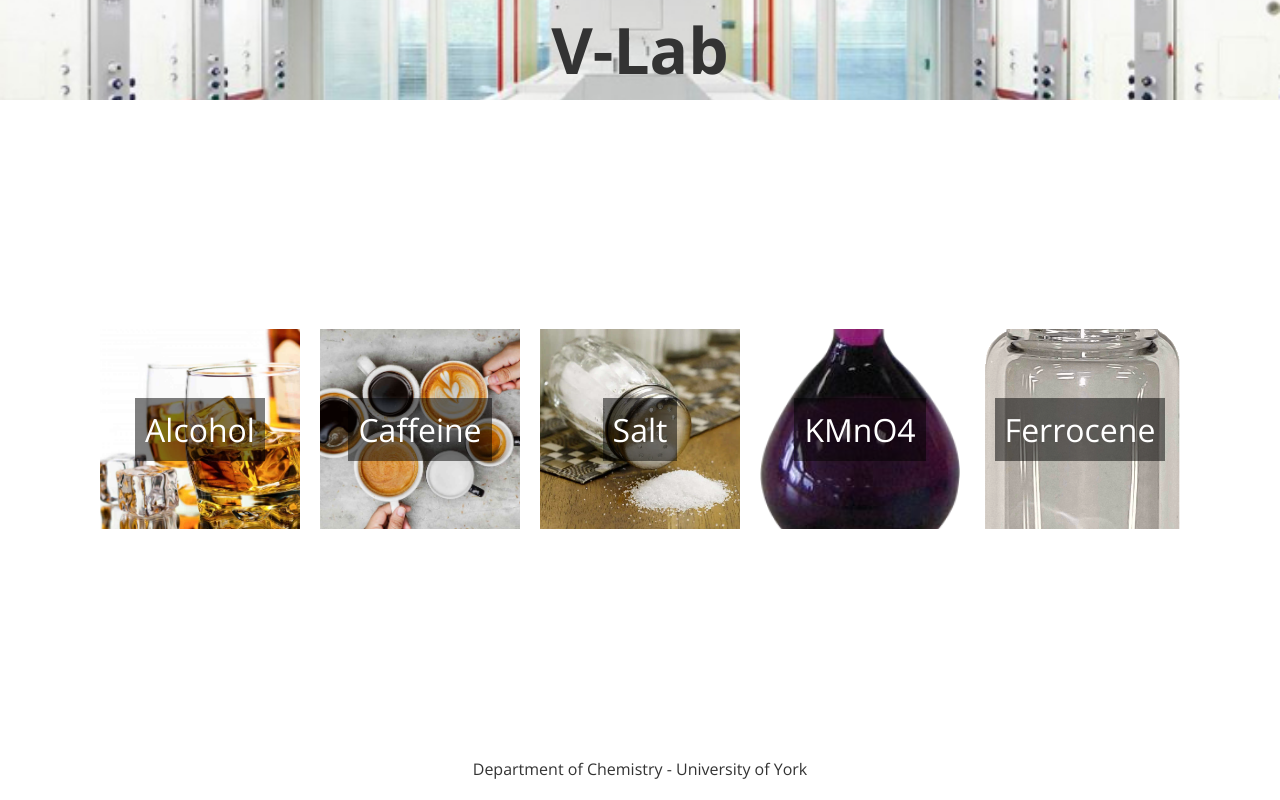
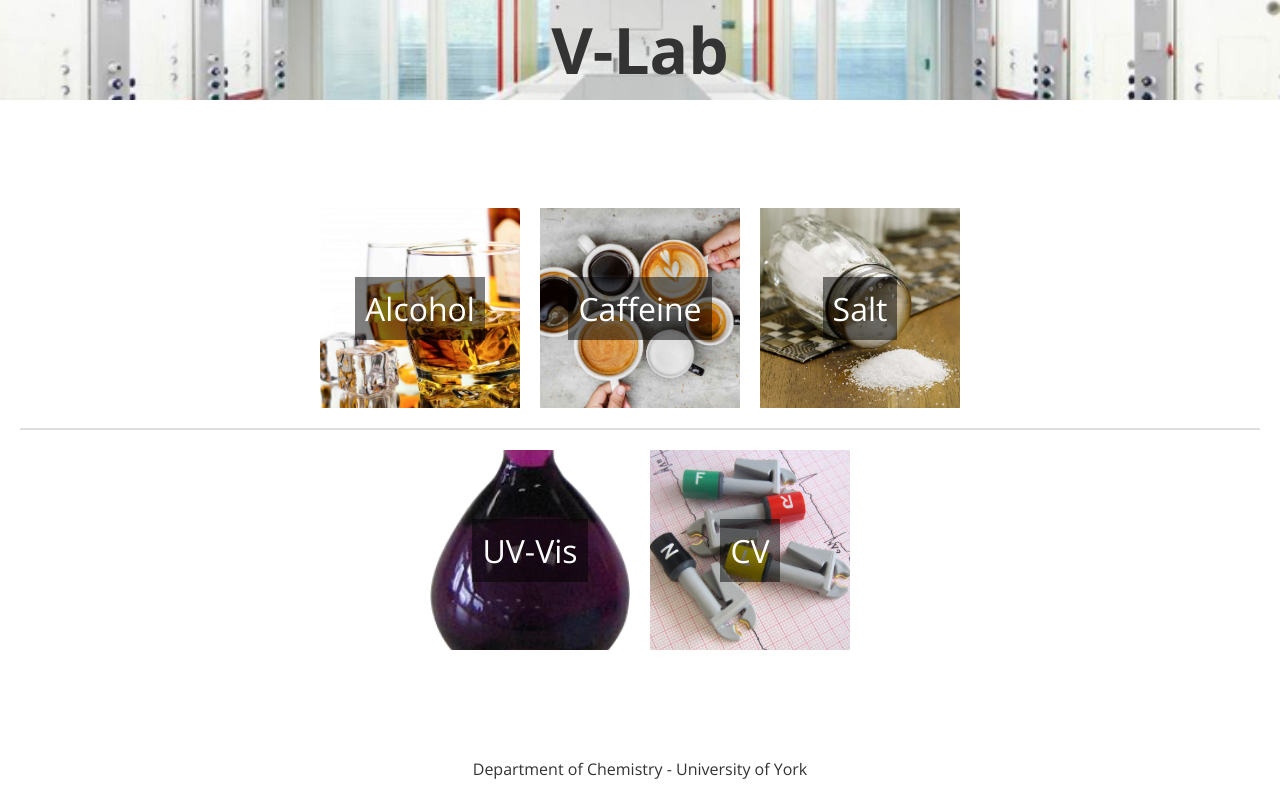
Before and after one commit to paulsbond/vlab2, an Angular app: page / in a window 1280 px wide. Built offline with nearby package versions, Linux system fonts and the light colour scheme.

Commit message:
Home page updates

```diff
--- a/src/app/home/home.component.css
+++ b/src/app/home/home.component.css
@@ -38,10 +38,15 @@ span {
     background-image: url("../../assets/images/salt.jpg");
 }
 
-.kmno4 {
+.uvvis {
     background-image: url("../../assets/images/kmno4.png");
 }
 
-.ferrocene {
-    background-image: url("../../assets/images/vial.png");
+.cv {
+    background-image: url("../../assets/images/electrodes.jpg");
 }
+
+hr {
+    border: 1px solid #ddd;
+    width: 100%;
+}
--- a/src/app/home/home.component.html
+++ b/src/app/home/home.component.html
@@ -1,5 +1,6 @@
 <a routerLink="alcohol" class="alcohol"><span>Alcohol</span></a>
 <a routerLink="caffeine" class="caffeine"><span>Caffeine</span></a>
 <a routerLink="salt" class="salt"><span>Salt</span></a>
-<a routerLink="kmno4" class="kmno4"><span>KMnO4</span></a>
-<a routerLink="ferrocene" class="ferrocene"><span>Ferrocene</span></a>
+<hr>
+<a routerLink="uvvis" class="uvvis"><span>UV-Vis</span></a>
+<a routerLink="cv" class="cv"><span>CV</span></a>
```
Also changed, not shown: src/assets/images/electrodes.jpg (added).
